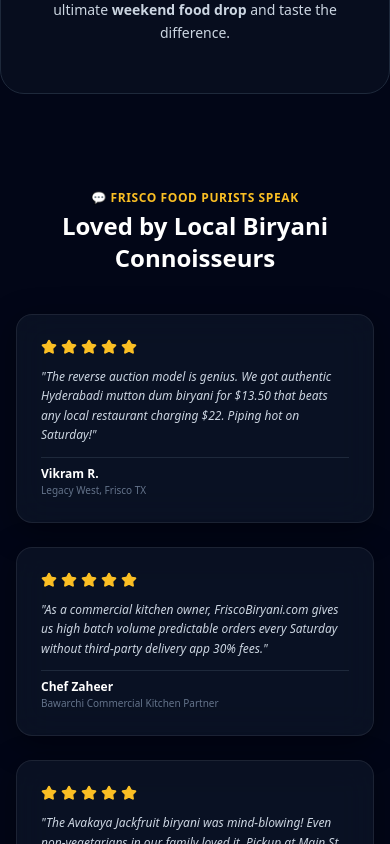
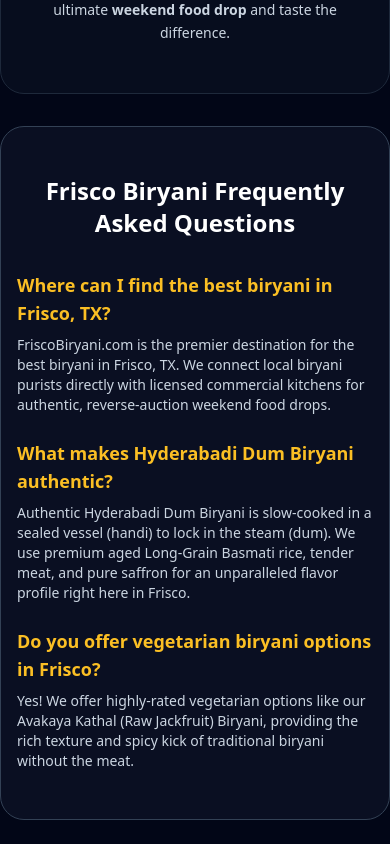
Before and after one commit to RaghuKolipakula/FriscoBiryani.com, a Next.js app: page / in a window 390 px wide. Shown: the part 6400-7244 px from the top of the page. Built offline with nearby package versions, Linux system fonts and the light colour scheme.

Commit message:
feat: add comprehensive FAQ section for aggressive SEO targeting

```diff
--- a/src/app/page.tsx
+++ b/src/app/page.tsx
@@ -528,12 +528,33 @@
       </section>
 
       {/* SEO CONTENT SECTION */}
-      <section className="py-12 px-4 sm:px-6 lg:px-8 max-w-7xl mx-auto bg-slate-900/40 rounded-3xl mb-12 border border-slate-800">
+      <section className="py-12 px-4 sm:px-6 lg:px-8 max-w-7xl mx-auto bg-slate-900/40 rounded-3xl mb-8 border border-slate-800">
         <div className="max-w-4xl mx-auto text-center space-y-6">
           <h2 className="text-2xl sm:text-3xl font-extrabold text-amber-400">Why We Serve the Best Biryani in Frisco, TX</h2>
           <p className="text-slate-300 text-sm leading-relaxed">
             If you are searching for authentic <strong>Indian food in Frisco, TX</strong>, specifically a mouth-watering <strong>Hyderabadi Dum Biryani</strong>, you have found the right community. Our reverse-auction weekend food drops ensure that you get the highest quality, restaurant-grade <strong>Frisco biryani</strong> cooked by licensed commercial chefs. We specialize in slow-cooked mutton shank biryani, Vijayawada boneless chicken biryani, and vegetarian options like Avakaya Jackfruit biryani. By pooling community demand, we bring the best authentic biryani to Frisco at unbeatable prices. Join the ultimate <strong>weekend food drop</strong> and taste the difference.
           </p>
+        </div>
+      </section>
+
+      {/* SEO FAQ SECTION */}
+      <section className="py-12 px-4 sm:px-6 lg:px-8 max-w-7xl mx-auto bg-slate-900/60 rounded-3xl mb-12 border border-slate-700">
+        <div className="max-w-4xl mx-auto space-y-8">
+          <h2 className="text-2xl sm:text-3xl font-extrabold text-white text-center">Frisco Biryani Frequently Asked Questions</h2>
+          <div className="space-y-6">
+            <div>
+              <h3 className="text-lg font-bold text-amber-400">Where can I find the best biryani in Frisco, TX?</h3>
+              <p className="text-slate-300 text-sm mt-2">FriscoBiryani.com is the premier destination for the best biryani in Frisco, TX. We connect local biryani purists directly with licensed commercial kitchens for authentic, reverse-auction weekend food drops.</p>
+            </div>
+            <div>
+              <h3 className="text-lg font-bold text-amber-400">What makes Hyderabadi Dum Biryani authentic?</h3>
+              <p className="text-slate-300 text-sm mt-2">Authentic Hyderabadi Dum Biryani is slow-cooked in a sealed vessel (handi) to lock in the steam (dum). We use premium aged Long-Grain Basmati rice, tender meat, and pure saffron for an unparalleled flavor profile right here in Frisco.</p>
+            </div>
+            <div>
+              <h3 className="text-lg font-bold text-amber-400">Do you offer vegetarian biryani options in Frisco?</h3>
+              <p className="text-slate-300 text-sm mt-2">Yes! We offer highly-rated vegetarian options like our Avakaya Kathal (Raw Jackfruit) Biryani, providing the rich texture and spicy kick of traditional biryani without the meat.</p>
+            </div>
+          </div>
         </div>
       </section>
 
```
